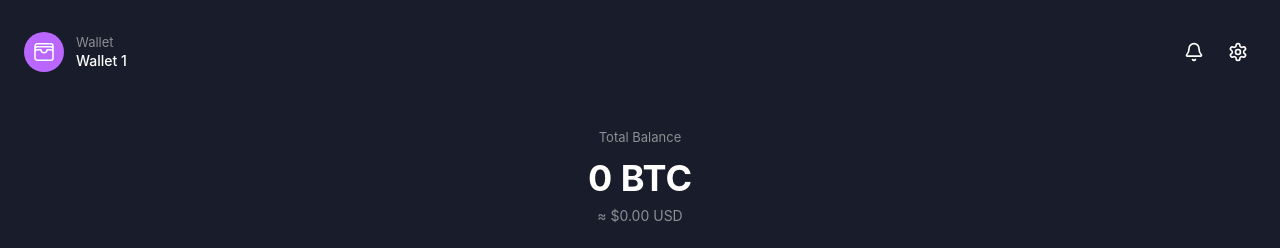
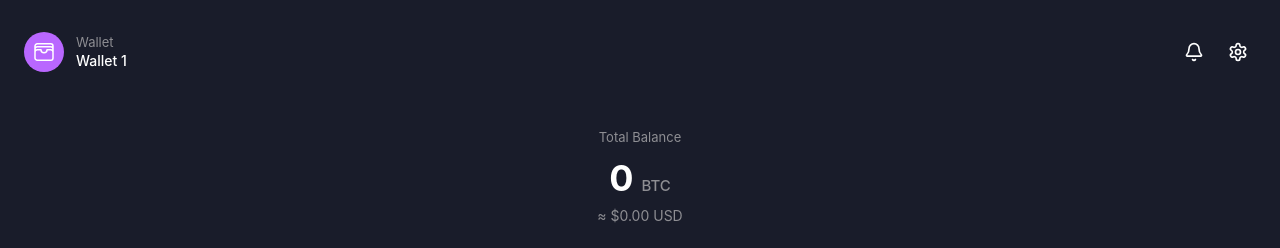
Before and after one commit to iammroracle1-gif/trustvault, a Next.js app: page /dashboard in a window 1280 px wide. Shown: the top 248 px of the page. Built offline with nearby package versions, Linux system fonts and the light colour scheme; no server answers.

Commit message:
Match Binance balance display style - smaller BTC text

```diff
--- a/app/dashboard/page.tsx
+++ b/app/dashboard/page.tsx
@@ -523,10 +523,13 @@ function DashboardContent() {
             </div>
           ) : (
             <>
-              <h1 className={`text-4xl font-bold ${textPrimary} mb-2`}>
-                {totalBtc.toFixed(8).replace(/\.?0+$/, '')} BTC
-              </h1>
-              <p className={`text-sm ${textSecondary}`}>
+              <div className="flex items-baseline justify-center gap-2">
+                <h1 className={`text-4xl font-bold ${textPrimary}`}>
+                  {totalBtc.toFixed(8).replace(/\.?0+$/, '')}
+                </h1>
+                <span className={`text-base ${textSecondary} font-medium`}>BTC</span>
+              </div>
+              <p className={`text-sm ${textSecondary} mt-2`}>
                 ≈ ${totalBalance.toLocaleString('en-US', { minimumFractionDigits: 2, maximumFractionDigits: 2 })} USD
               </p>
             </>
```
